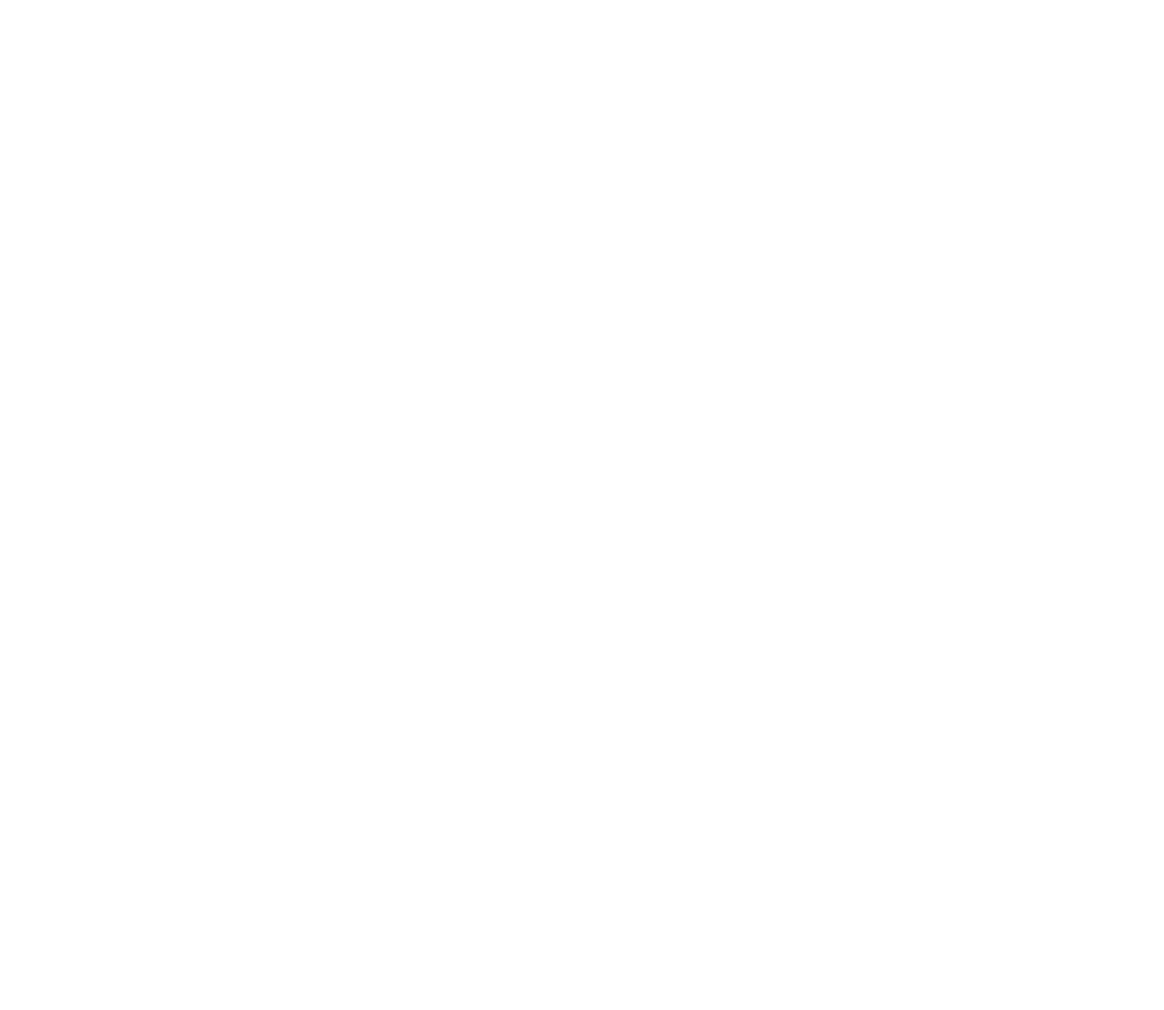
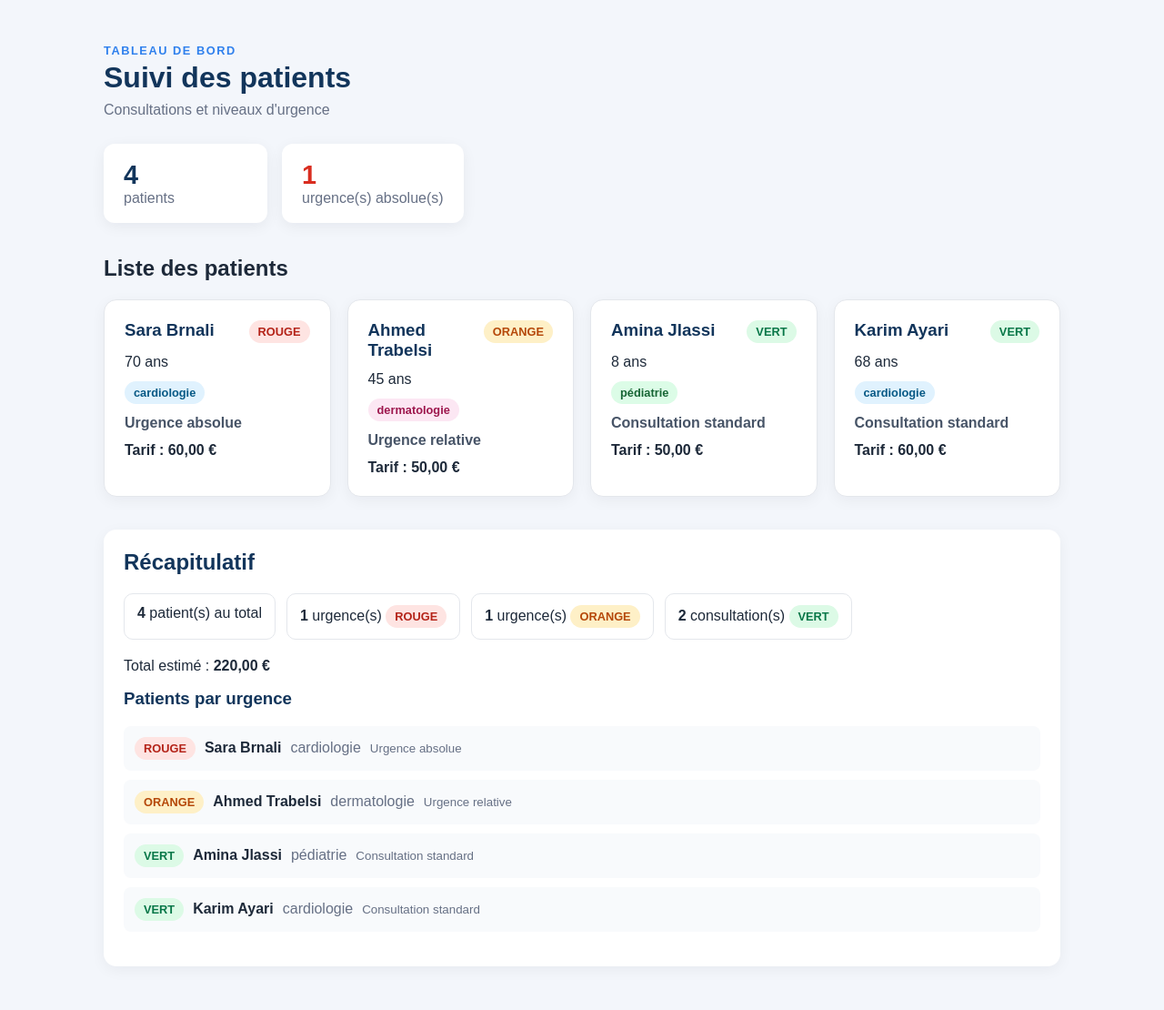
Before and after one commit to Omartounsi0123/clinique-ds-, a PHP site: page / in a window 1280 px wide. Before the commit the page is empty. Shown: the whole page at 91% size. Before the commit the page ends 800 px from the top, so only its background shows below. Run offline with PHP 8.4, Linux system fonts and the light colour scheme.

Commit message:
index and css

```diff
--- a/fonctions.php
+++ b/fonctions.php
@@ -2,20 +2,47 @@
 require_once __DIR__ . "/config.php";
 function calculerFacter(int $ag, float $t=TARIF_BASE_CONSULTATION):float
 {
-if($ag>65)
-    {
-        $t=$t*0.8;
+    if ($ag > 65) {
+        $t *= 1.2;
     }
+
     return $t;
 }
-function getBadgeService(string $lib):string
+
+function getBadgeService(string $lib):array
 {
     if ($lib === 'CARDIO') {
-        return 'cardiologie';
-    } elseif ($lib === 'DERMA') {
-        return 'DERMA';
-    } elseif ($lib === 'PERDIATRIE') {
-        return 'PERDIATRIE';
+        return ['libelle' => 'cardiologie', 'classe' => 'badge-cardio'];
+    }
+
+    if ($lib === 'DERMA') {
+        return ['libelle' => 'dermatologie', 'classe' => 'badge-derma'];
+    }
+
+    if ($lib === 'PEDIATRIE') {
+        return ['libelle' => 'pédiatrie', 'classe' => 'badge-pediatrie'];
+    }
+
+    return ['libelle' => 'inconnu', 'classe' => 'badge-inconnu'];
+}
+
+function filtrerUrgence(array $patients): array
+{
+    return array_filter($patients, function ($patient) {
+        return ($patient['code_urgence'] ?? '') === 'ROUGE';
+    });
+}
+
+function getLibelleUrgence(string $codeUrgence): string
+{
+    switch (strtoupper($codeUrgence)) {
+        case 'ROUGE':
+            return 'Urgence absolue';
+        case 'ORANGE':
+            return 'Urgence relative';
+        case 'VERT':
+            return 'Consultation standard';
+        default:
+            return 'Code d’urgence inconnu';
     }
 }
-?>
--- a/index.php
+++ b/index.php
@@ -0,0 +1,96 @@
+<?php
+require_once __DIR__ . '/config.php';
+require_once __DIR__ . '/fonctions.php';
+
+$patients = [
+    ['id' => 1, 'nom' => 'Sara Brnali', 'age' => 70, 'categorie' => 'CARDIO', 'code_urgence' => 'ROUGE'],
+    ['id' => 2, 'nom' => 'Ahmed Trabelsi', 'age' => 45, 'categorie' => 'DERMA', 'code_urgence' => 'ORANGE'],
+    ['id' => 3, 'nom' => 'Amina Jlassi', 'age' => 8, 'categorie' => 'PEDIATRIE', 'code_urgence' => 'VERT'],
+    ['id' => 4, 'nom' => 'Karim Ayari', 'age' => 68, 'categorie' => 'CARDIO', 'code_urgence' => 'VERT'],
+];
+
+foreach ($patients as $index => $patient) {
+    $patients[$index]['tarif'] = calculerFacter($patient['age']);
+    $patients[$index]['badge'] = getBadgeService($patient['categorie']);
+    $patients[$index]['libelle_urgence'] = getLibelleUrgence($patient['code_urgence']);
+}
+
+$urgencesAbsolues = filtrerUrgence($patients);
+$total = array_sum(array_column($patients, 'tarif'));
+$urgencesParCode = array_count_values(array_column($patients, 'code_urgence'));
+?>
+<!DOCTYPE html>
+<html lang="fr">
+<head>
+    <meta charset="UTF-8">
+    <meta name="viewport" content="width=device-width, initial-scale=1.0">
+    <link rel="stylesheet" href="style.css">
+    <title>Suivi des patients</title>
+</head>
+<body>
+    <main class="conteneur">
+        <header class="entete">
+            <p class="sur-titre">Tableau de bord</p>
+            <h1>Suivi des patients</h1>
+            <p>Consultations et niveaux d'urgence</p>
+        </header>
+
+        <section class="resume" aria-label="Résumé">
+            <div class="resume-item">
+                <strong><?= count($patients) ?></strong>
+                <span>patients</span>
+            </div>
+            <div class="resume-item urgence-absolue">
+                <strong><?= count($urgencesAbsolues) ?></strong>
+                <span>urgence(s) absolue(s)</span>
+            </div>
+        </section>
+
+        <section class="patients" aria-labelledby="patients-titre">
+            <h2 id="patients-titre">Liste des patients</h2>
+            <div class="grille">
+                <?php foreach ($patients as $patient): ?>
+                    <article class="carte">
+                        <div class="carte-entete">
+                            <h3><?= htmlspecialchars($patient['nom'], ENT_QUOTES, 'UTF-8') ?></h3>
+                            <span class="code code-<?= strtolower($patient['code_urgence']) ?>">
+                                <?= htmlspecialchars($patient['code_urgence'], ENT_QUOTES, 'UTF-8') ?>
+                            </span>
+                        </div>
+                        <p><?= $patient['age'] ?> ans</p>
+                        <p><span class="badge <?= htmlspecialchars($patient['badge']['classe'], ENT_QUOTES, 'UTF-8') ?>">
+                            <?= htmlspecialchars($patient['badge']['libelle'], ENT_QUOTES, 'UTF-8') ?>
+                        </span></p>
+                        <p class="libelle-urgence"><?= htmlspecialchars($patient['libelle_urgence'], ENT_QUOTES, 'UTF-8') ?></p>
+                        <strong>Tarif : <?= number_format($patient['tarif'], 2, ',', ' ') ?> €</strong>
+                    </article>
+                <?php endforeach; ?>
+            </div>
+        </section>
+
+        <section class="recap" aria-labelledby="recap-titre">
+            <h2 id="recap-titre">Récapitulatif</h2>
+            <div class="recap-statistiques">
+                <p><strong><?= count($patients) ?></strong> patient(s) au total</p>
+                <p><strong><?= $urgencesParCode['ROUGE'] ?? 0 ?></strong> urgence(s) <span class="code code-rouge">ROUGE</span></p>
+                <p><strong><?= $urgencesParCode['ORANGE'] ?? 0 ?></strong> urgence(s) <span class="code code-orange">ORANGE</span></p>
+                <p><strong><?= $urgencesParCode['VERT'] ?? 0 ?></strong> consultation(s) <span class="code code-vert">VERT</span></p>
+            </div>
+            <p>Total estimé : <strong><?= number_format($total, 2, ',', ' ') ?> €</strong></p>
+            <h3>Patients par urgence</h3>
+            <ul class="liste-recap">
+                <?php foreach ($patients as $patient): ?>
+                    <li>
+                        <span class="code code-<?= strtolower($patient['code_urgence']) ?>">
+                            <?= htmlspecialchars($patient['code_urgence'], ENT_QUOTES, 'UTF-8') ?>
+                        </span>
+                        <strong><?= htmlspecialchars($patient['nom'], ENT_QUOTES, 'UTF-8') ?></strong>
+                        <span><?= htmlspecialchars($patient['badge']['libelle'], ENT_QUOTES, 'UTF-8') ?></span>
+                        <small><?= htmlspecialchars($patient['libelle_urgence'], ENT_QUOTES, 'UTF-8') ?></small>
+                    </li>
+                <?php endforeach; ?>
+            </ul>
+        </section>
+    </main>
+</body>
+</html>
--- a/style.css
+++ b/style.css
@@ -0,0 +1,169 @@
+* {
+    box-sizing: border-box;
+}
+
+body {
+    margin: 0;
+    background: #f3f6fb;
+    color: #1d2939;
+    font-family: Arial, sans-serif;
+}
+
+.conteneur {
+    max-width: 1100px;
+    margin: 0 auto;
+    padding: 48px 24px;
+}
+
+.entete {
+    margin-bottom: 28px;
+}
+
+.entete h1 {
+    margin: 4px 0 8px;
+    color: #12355b;
+}
+
+.entete p {
+    margin: 0;
+    color: #667085;
+}
+
+.sur-titre {
+    color: #2f80ed !important;
+    font-size: 0.8rem;
+    font-weight: 700;
+    letter-spacing: 0.12em;
+    text-transform: uppercase;
+}
+
+.resume {
+    display: flex;
+    gap: 16px;
+    margin-bottom: 36px;
+}
+
+.resume-item {
+    display: flex;
+    flex-direction: column;
+    min-width: 180px;
+    padding: 18px 22px;
+    border-radius: 12px;
+    background: #fff;
+    box-shadow: 0 4px 16px rgba(16, 24, 40, 0.06);
+}
+
+.resume-item strong {
+    font-size: 1.8rem;
+    color: #12355b;
+}
+
+.resume-item span {
+    color: #667085;
+}
+
+.urgence-absolue strong {
+    color: #d92d20;
+}
+
+.grille {
+    display: grid;
+    grid-template-columns: repeat(auto-fit, minmax(240px, 1fr));
+    gap: 18px;
+}
+
+.carte {
+    padding: 22px;
+    border: 1px solid #e4e7ec;
+    border-radius: 14px;
+    background: #fff;
+    box-shadow: 0 4px 16px rgba(16, 24, 40, 0.05);
+}
+
+.carte-entete {
+    display: flex;
+    align-items: flex-start;
+    justify-content: space-between;
+    gap: 12px;
+}
+
+.carte h3 {
+    margin: 0;
+    color: #12355b;
+}
+
+.carte p {
+    margin: 12px 0;
+}
+
+.badge,
+.code {
+    display: inline-block;
+    border-radius: 999px;
+    font-size: 0.8rem;
+    font-weight: 700;
+    padding: 5px 10px;
+}
+
+.badge-cardio { background: #e0f2fe; color: #075985; }
+.badge-derma { background: #fce7f3; color: #9d174d; }
+.badge-pediatrie { background: #dcfce7; color: #166534; }
+.badge-inconnu { background: #f2f4f7; color: #475467; }
+.code-rouge { background: #fee4e2; color: #b42318; }
+.code-orange { background: #fef0c7; color: #b54708; }
+.code-vert { background: #dcfae6; color: #067647; }
+
+.libelle-urgence {
+    color: #475467;
+    font-weight: 600;
+}
+
+.recap {
+    margin-top: 36px;
+    padding: 22px;
+    border-radius: 14px;
+    background: #fff;
+    box-shadow: 0 4px 16px rgba(16, 24, 40, 0.05);
+}
+
+.recap h2,
+.recap h3 {
+    margin-top: 0;
+    color: #12355b;
+}
+
+.recap-statistiques {
+    display: flex;
+    flex-wrap: wrap;
+    gap: 12px;
+    margin-bottom: 20px;
+}
+
+.recap-statistiques p {
+    margin: 0;
+    padding: 12px 14px;
+    border: 1px solid #e4e7ec;
+    border-radius: 10px;
+}
+
+.liste-recap {
+    display: grid;
+    gap: 10px;
+    padding: 0;
+    list-style: none;
+}
+
+.liste-recap li {
+    display: flex;
+    align-items: center;
+    flex-wrap: wrap;
+    gap: 10px;
+    padding: 12px;
+    border-radius: 8px;
+    background: #f8fafc;
+}
+
+.liste-recap li span:not(.code),
+.liste-recap small {
+    color: #667085;
+}
```
Also changed, not shown: functions/fonctions.php (deleted, +0 -39 lines).
